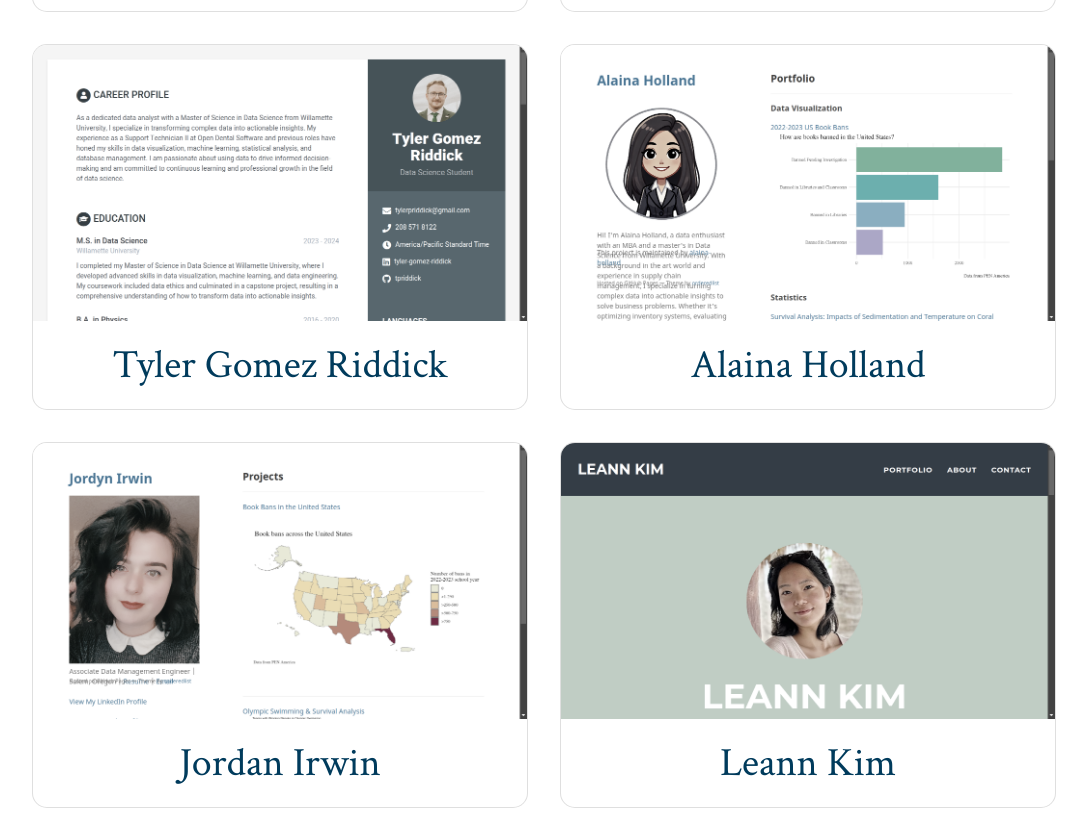
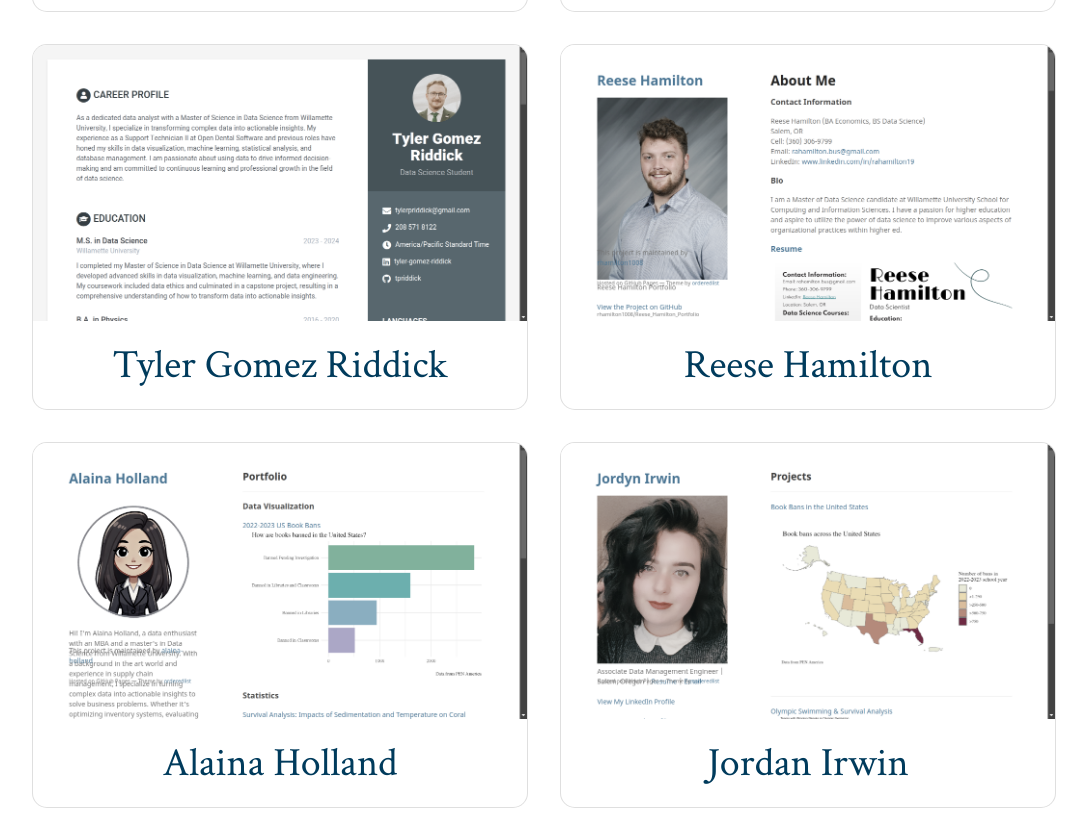
Before and after one commit to wu-msds-capstones/student_portfolios, a plain HTML site: page index.html in a window 1280 px wide. Shown: the part 2679-3516 px from the top of the page, without its empty margins (96-1183 px from the left). Drawn offline with nearby package versions, Linux system fonts and the light colour scheme.

Commit message:
Add Reese's portfolio

```diff
--- a/index.html
+++ b/index.html
@@ -149,6 +149,15 @@
       </div>
       </a>
 
+      <a href="https://rhamilton1008.github.io/Reese_Hamilton_Portfolio/" target="_blank">
+      <div class="card" >
+          <img class="card-img-top" src="./images/Reese_Hamilton.png" alt="Portfolio snapshot">
+        <div class="card-body">
+            <h5 class="card-title">Reese Hamilton</h5>
+        </div>
+      </div>
+      </a>
+
       <a href="https://www.alainaholland.com/" target="_blank">
       <div class="card" >
           <img class="card-img-top" src="./images/Alaina_Holland.png" alt="Portfolio snapshot">
--- a/students.csv
+++ b/students.csv
@@ -24,3 +24,4 @@ Micah Glesener,https://micahglesener.github.io/MySite2/
 Spencer Veatch,https://scveatch.github.io/
 Tyler Gomez Riddick,https://tpriddick.github.io/
 Aryan Bhardwaj,https://www.datascienceportfol.io/abhardwaj
+Reese Hamilton,https://rhamilton1008.github.io/Reese_Hamilton_Portfolio/
```
Also changed, not shown: images/Avery_Pike.png, images/Christy_Lawrence.png, images/Cormac_Dacker.png, images/Jake_Warmflash.png, images/Jonathan_McGechie.png, images/Maile_Sakamoto.png, images/Micah_Glesener.png, images/Nick_Brooks.png, images/Reese_Hamilton.png (added), 1 other file.
